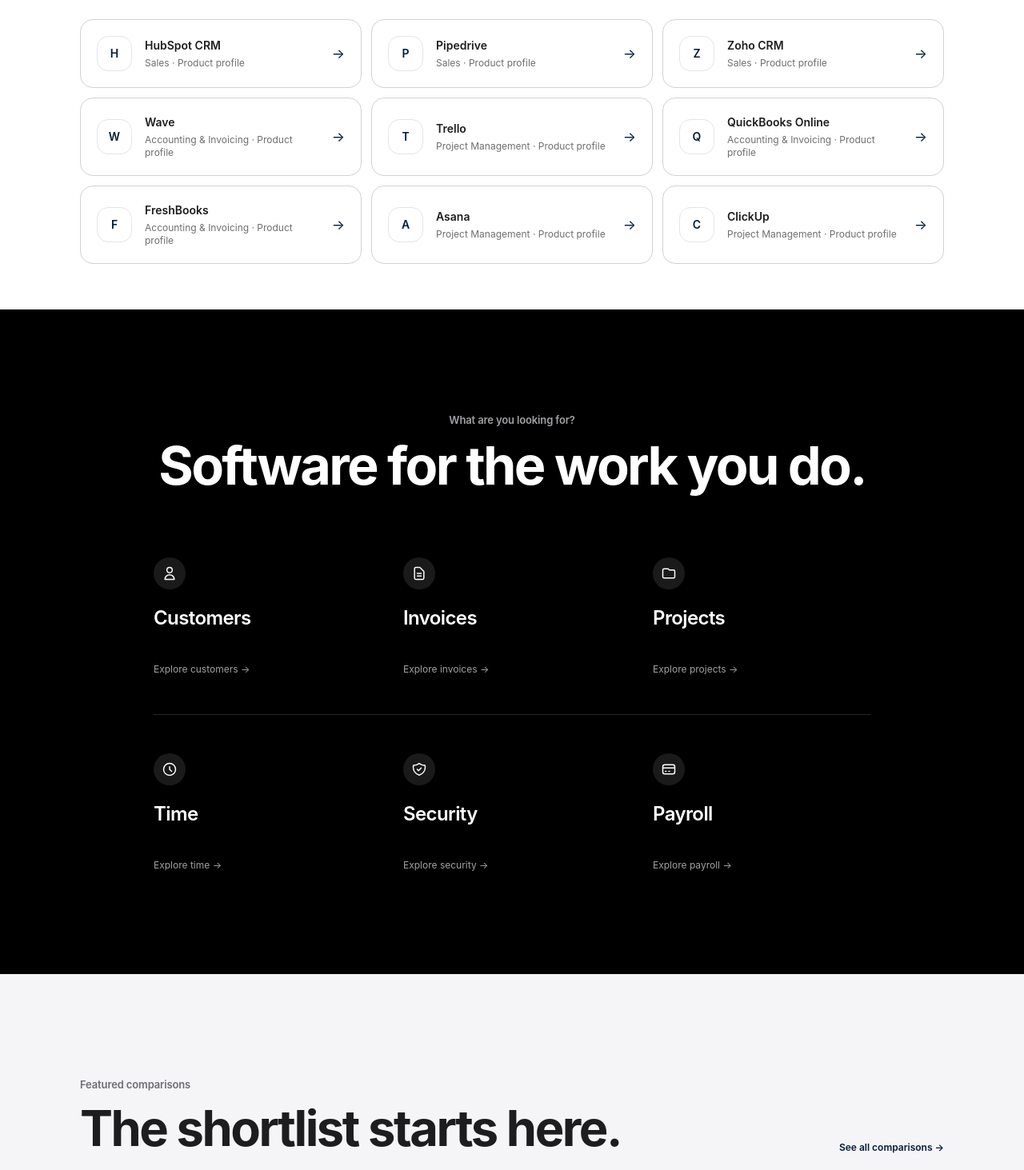
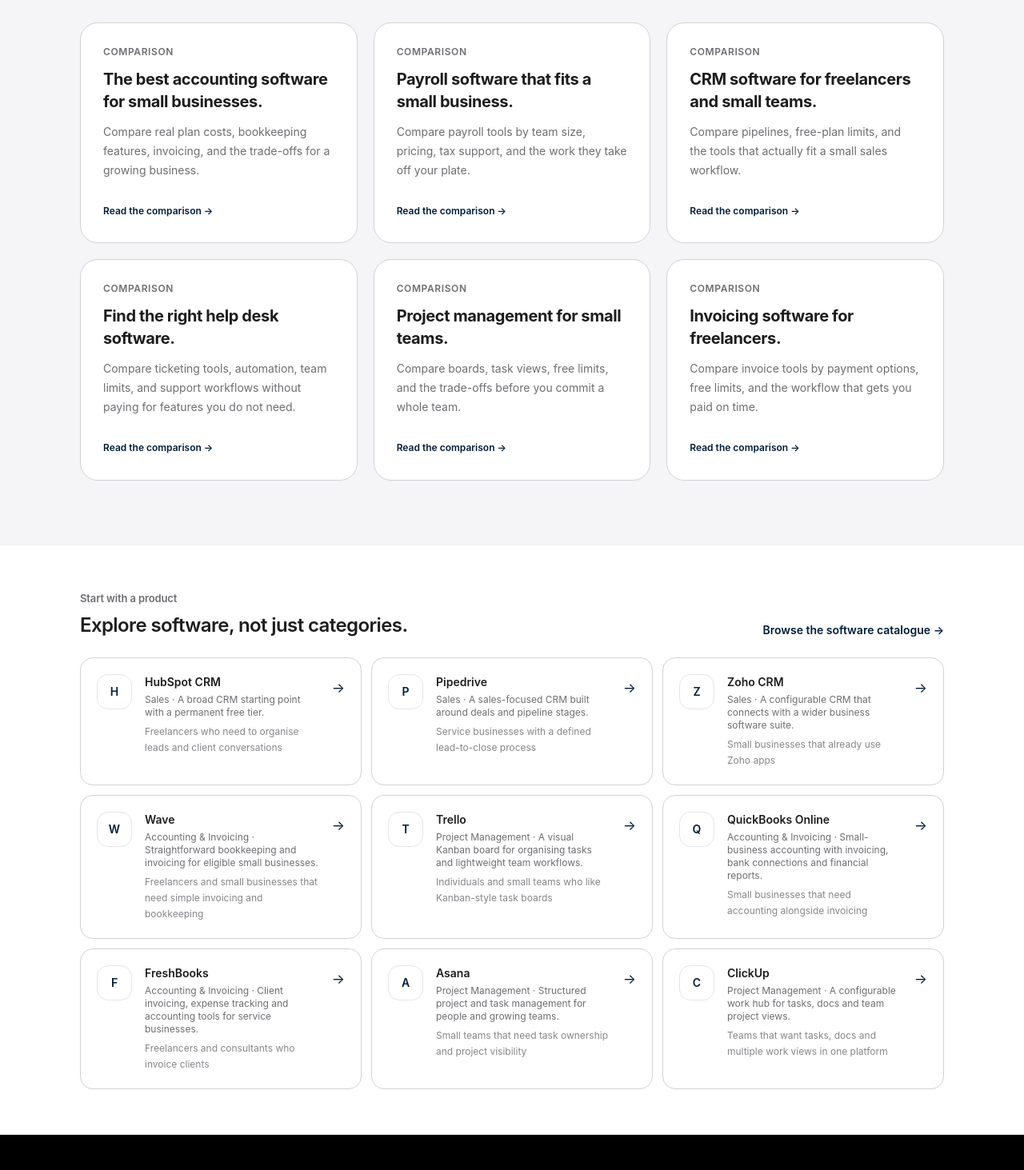
Before and after one commit to LinukaBandara/StackPick, a Next.js app: page / in a window 1280 px wide. Shown: the part 1267-2730 px from the top of the page at 80% size. Built offline with nearby package versions, Linux system fonts and the light colour scheme; no server answers.

Commit message:
Phase 1: homepage content-first layout + richer software cards + denser work categories

```diff
--- a/app/page.tsx
+++ b/app/page.tsx
@@ -20,96 +20,86 @@
 const FEATURED = [
   {
     href: "/best/accounting-software",
-    eyebrow: "Accounting",
+    eyebrow: "Comparison",
     title: "The best accounting software for small businesses.",
     desc: "Compare real plan costs, bookkeeping features, invoicing, and the trade-offs for a growing business.",
   },
   {
     href: "/best/payroll-software",
-    eyebrow: "Payroll",
+    eyebrow: "Comparison",
     title: "Payroll software that fits a small business.",
     desc: "Compare payroll tools by team size, pricing, tax support, and the work they take off your plate.",
   },
   {
+    href: "/best/crm-software",
+    eyebrow: "Comparison",
+    title: "CRM software for freelancers and small teams.",
+    desc: "Compare pipelines, free-plan limits, and the tools that actually fit a small sales workflow.",
+  },
+  {
     href: "/best/help-desk-software",
-    eyebrow: "Customer support",
+    eyebrow: "Comparison",
     title: "Find the right help desk software.",
     desc: "Compare ticketing tools, automation, team limits, and support workflows without paying for features you do not need.",
   },
   {
-    href: "/best/inventory-management-software",
-    eyebrow: "Inventory",
-    title: "Inventory software for growing businesses.",
-    desc: "Compare stock tracking, integrations, order workflows, and pricing before you commit.",
+    href: "/best/project-management-software",
+    eyebrow: "Comparison",
+    title: "Project management for small teams.",
+    desc: "Compare boards, task views, free limits, and the trade-offs before you commit a whole team.",
+  },
+  {
+    href: "/best/invoicing-software",
+    eyebrow: "Comparison",
+    title: "Invoicing software for freelancers.",
+    desc: "Compare invoice tools by payment options, free limits, and the workflow that gets you paid on time.",
   },
 ];
 
-const ROW1_CATEGORIES = [
+const WORK_CATEGORIES = [
   {
     label: "Customers",
     href: "/best/crm-software",
-    icon: (
-      <svg className="h-5 w-5" fill="none" viewBox="0 0 24 24" stroke="currentColor">
-        <path strokeLinecap="round" strokeLinejoin="round" strokeWidth={1.75} d="M16 7a4 4 0 11-8 0 4 4 0 018 0zM12 14a7 7 0 00-7 7h14a7 7 0 00-7-7z" />
-      </svg>
-    ),
+    desc: "CRM and pipeline tools for leads and follow-ups.",
+    iconPath: "M16 7a4 4 0 11-8 0 4 4 0 018 0zM12 14a7 7 0 00-7 7h14a7 7 0 00-7-7z",
   },
   {
     label: "Invoices",
     href: "/best/invoicing-software",
-    icon: (
-      <svg className="h-5 w-5" fill="none" viewBox="0 0 24 24" stroke="currentColor">
-        <path strokeLinecap="round" strokeLinejoin="round" strokeWidth={1.75} d="M9 12h6m-6 4h6m2 5H7a2 2 0 01-2-2V5a2 2 0 012-2h5.586a1 1 0 01.707.293l5.414 5.414a1 1 0 01.293.707V19a2 2 0 01-2 2z" />
-      </svg>
-    ),
+    desc: "Get paid with clear invoicing and payment flows.",
+    iconPath: "M9 12h6m-6 4h6m2 5H7a2 2 0 01-2-2V5a2 2 0 012-2h5.586a1 1 0 01.707.293l5.414 5.414a1 1 0 01.293.707V19a2 2 0 01-2 2z",
   },
   {
     label: "Projects",
     href: "/best/project-management-software",
-    icon: (
-      <svg className="h-5 w-5" fill="none" viewBox="0 0 24 24" stroke="currentColor">
-        <path strokeLinecap="round" strokeLinejoin="round" strokeWidth={1.75} d="M3 7v10a2 2 0 002 2h14a2 2 0 002-2V9a2 2 0 00-2-2h-6l-2-2H5a2 2 0 00-2 2z" />
-      </svg>
-    ),
+    desc: "Track client work without unnecessary complexity.",
+    iconPath: "M3 7v10a2 2 0 002 2h14a2 2 0 002-2V9a2 2 0 00-2-2h-6l-2-2H5a2 2 0 00-2 2z",
   },
-];
-
-const ROW2_CATEGORIES = [
   {
     label: "Time",
     href: "/best/time-tracking-software",
-    icon: (
-      <svg className="h-5 w-5" fill="none" viewBox="0 0 24 24" stroke="currentColor">
-        <path strokeLinecap="round" strokeLinejoin="round" strokeWidth={1.75} d="M12 8v4l3 3m6-3a9 9 0 11-18 0 9 9 0 0118 0z" />
-      </svg>
-    ),
+    desc: "Track billable hours and team time honestly.",
+    iconPath: "M12 8v4l3 3m6-3a9 9 0 11-18 0 9 9 0 0118 0z",
   },
   {
     label: "Security",
     href: "/best/business-vpn",
-    icon: (
-      <svg className="h-5 w-5" fill="none" viewBox="0 0 24 24" stroke="currentColor">
-        <path strokeLinecap="round" strokeLinejoin="round" strokeWidth={1.75} d="M9 12l2 2 4-4m5.618-4.016A11.955 11.955 0 0112 2.944a11.955 11.955 0 01-8.618 3.04A12.02 12.02 0 003 9c0 5.591 3.824 10.29 9 11.622 5.176-1.332 9-6.03 9-11.622 0-1.042-.133-2.052-.382-3.016z" />
-      </svg>
-    ),
+    desc: "Protect remote access and everyday accounts.",
+    iconPath: "M9 12l2 2 4-4m5.618-4.016A11.955 11.955 0 0112 2.944a11.955 11.955 0 01-8.618 3.04A12.02 12.02 0 003 9c0 5.591 3.824 10.29 9 11.622 5.176-1.332 9-6.03 9-11.622 0-1.042-.133-2.052-.382-3.016z",
   },
   {
     label: "Payroll",
     href: "/best/payroll-software",
-    icon: (
-      <svg className="h-5 w-5" fill="none" viewBox="0 0 24 24" stroke="currentColor">
-        <path strokeLinecap="round" strokeLinejoin="round" strokeWidth={1.75} d="M3 10h18M7 15h1m4 0h1m-7 4h12a3 3 0 003-3V8a3 3 0 00-3-3H6a3 3 0 00-3 3v8a3 3 0 003 3z" />
-      </svg>
-    ),
+    desc: "Run payroll without drowning in admin.",
+    iconPath: "M3 10h18M7 15h1m4 0h1m-7 4h12a3 3 0 003-3V8a3 3 0 00-3-3H6a3 3 0 00-3 3v8a3 3 0 003 3z",
   },
 ];
 
 export default function HomePage() {
   return (
     <>
-      {/* 1. Hero Section */}
       <section className="sp-hero-section bg-white">
-        <div className="sp-container flex min-h-[600px] flex-col items-center justify-center py-16 text-center sm:min-h-[680px] sm:py-24">
+        <div className="sp-container flex min-h-[520px] flex-col items-center justify-center py-14 text-center sm:min-h-[560px] sm:py-20">
           <p className="sp-eyebrow">Software, without the noise.</p>
           <h1 className="sp-display mt-6 max-w-5xl">
             Find the right tool.<br />
@@ -141,45 +131,55 @@
             <Link href="/about" className="inline-flex items-center px-3 py-2 text-sm font-medium text-[#6e6e73] transition hover:text-[#001D39]">How StackPick works</Link>
           </div>
 
-          {/* 3 Steps Container */}
-          <div className="mt-16 w-full max-w-4xl rounded-[32px] bg-[#f5f5f7] px-6 py-10 sm:px-12 sm:py-12">
-            <p className="text-xs font-semibold uppercase tracking-[0.16em] text-[#6e6e73]">
-              A better way to choose
-            </p>
-            <div className="mt-8 grid gap-8 text-left sm:grid-cols-3">
+          <div className="mt-12 w-full max-w-4xl rounded-[32px] bg-[#f5f5f7] px-6 py-8 sm:px-12 sm:py-10">
+            <p className="text-xs font-semibold uppercase tracking-[0.16em] text-[#6e6e73]">A better way to choose</p>
+            <div className="mt-6 grid gap-8 text-left sm:grid-cols-3">
               <div>
                 <p className="text-sm font-semibold text-[#001D39]">01</p>
-                <h2 className="mt-2 text-base font-semibold tracking-tight text-[#1d1d1f]">
-                  Start with the job
-                </h2>
-                <p className="mt-2 text-xs leading-5 text-[#6e6e73]">
-                  What are you actually trying to get done?
-                </p>
+                <h2 className="mt-2 text-base font-semibold tracking-tight text-[#1d1d1f]">Start with the job</h2>
+                <p className="mt-2 text-xs leading-5 text-[#6e6e73]">What are you actually trying to get done?</p>
               </div>
               <div>
                 <p className="text-sm font-semibold text-[#001D39]">02</p>
-                <h2 className="mt-2 text-base font-semibold tracking-tight text-[#1d1d1f]">
-                  Compare the trade-offs
-                </h2>
-                <p className="mt-2 text-xs leading-5 text-[#6e6e73]">
-                  What does the free plan really include? What will become a problem later?
-                </p>
+                <h2 className="mt-2 text-base font-semibold tracking-tight text-[#1d1d1f]">Compare the trade-offs</h2>
+                <p className="mt-2 text-xs leading-5 text-[#6e6e73]">What does the free plan really include? What will become a problem later?</p>
               </div>
               <div>
                 <p className="text-sm font-semibold text-[#001D39]">03</p>
-                <h2 className="mt-2 text-base font-semibold tracking-tight text-[#1d1d1f]">
-                  Choose with context
-                </h2>
-                <p className="mt-2 text-xs leading-5 text-[#6e6e73]">
-                  The best tool is the one that fits your workflow - not the one with the longest feature list.
-                </p>
+                <h2 className="mt-2 text-base font-semibold tracking-tight text-[#1d1d1f]">Choose with context</h2>
+                <p className="mt-2 text-xs leading-5 text-[#6e6e73]">The best tool is the one that fits your workflow - not the one with the longest feature list.</p>
               </div>
             </div>
           </div>
         </div>
       </section>
 
-      {/* Popular software profiles */}
+      <section className="bg-[#f5f5f7]">
+        <div className="sp-container py-16 sm:py-20">
+          <div className="flex flex-col gap-4 sm:flex-row sm:items-end sm:justify-between">
+            <div>
+              <p className="sp-eyebrow">Featured comparisons</p>
+              <h2 className="sp-title mt-3 max-w-3xl">The shortlist starts here.</h2>
+            </div>
+            <Link href="/best" className="inline-flex items-center gap-1.5 text-xs font-semibold text-[#001D39] hover:underline">See all comparisons →</Link>
+          </div>
+          <div className="mt-10 grid gap-5 sm:grid-cols-2 lg:grid-cols-3">
+            {FEATURED.map((item) => (
+              <Link key={item.href} href={item.href} className="group flex min-h-[220px] flex-col justify-between rounded-[22px] border border-[#d2d2d7] bg-white p-6 transition-all duration-300 hover:-translate-y-1 hover:shadow-lg sm:p-7">
+                <div>
+                  <p className="text-xs font-semibold uppercase tracking-wider text-[#6e6e73]">{item.eyebrow}</p>
+                  <h3 className="mt-3 text-lg font-bold leading-snug tracking-[-0.02em] text-[#1d1d1f] sm:text-xl">{item.title}</h3>
+                  <p className="mt-3 text-sm leading-6 text-[#6e6e73]">{item.desc}</p>
+                </div>
+                <div className="mt-6">
+                  <span className="text-xs font-semibold text-[#001D39] group-hover:underline">Read the comparison →</span>
+                </div>
+              </Link>
+            ))}
+          </div>
+        </div>
+      </section>
+
       <section className="border-y border-black/[0.06] bg-white">
         <div className="sp-container py-10 sm:py-14">
           <div className="flex flex-col gap-3 sm:flex-row sm:items-end sm:justify-between">
@@ -191,122 +191,45 @@
           </div>
           <div className="mt-6 grid gap-3 sm:grid-cols-3">
             {SOFTWARE_PROFILES.map((software) => (
-              <Link
-                key={software.slug}
-                href={`/software/${software.slug}`}
-                className="group flex min-w-0 items-center gap-4 rounded-2xl border border-[#d2d2d7] bg-white p-4 transition-colors hover:border-[#001D39]/40 hover:bg-[#f9fafb] sm:p-5"
-              >
+              <Link key={software.slug} href={`/software/${software.slug}`} className="group flex min-w-0 items-start gap-4 rounded-2xl border border-[#d2d2d7] bg-white p-4 transition-colors hover:border-[#001D39]/40 hover:bg-[#f9fafb] sm:p-5">
                 <SoftwareLogo name={software.name} url={software.officialUrl} />
                 <span className="min-w-0 flex-1">
                   <span className="block truncate text-sm font-semibold text-[#1d1d1f]">{software.name}</span>
-                  <span className="mt-1 block text-xs text-[#6e6e73]">{software.category} · Product profile</span>
+                  <span className="mt-1 block text-xs text-[#6e6e73]">{software.category} · {software.tagline}</span>
+                  <span className="mt-1.5 block text-xs leading-5 text-[#86868b] line-clamp-2">{software.bestFor[0]}</span>
                 </span>
-                <span aria-hidden="true" className="text-[#001D39] transition-transform group-hover:translate-x-0.5">→</span>
+                <span aria-hidden="true" className="pt-1 text-[#001D39] transition-transform group-hover:translate-x-0.5">→</span>
               </Link>
             ))}
           </div>
         </div>
       </section>
 
-      {/* 2. Dark Showcase Section (Software for the work you do) */}
       <section className="bg-black text-white">
-        <div className="sp-container py-14 sm:py-24 lg:py-32">
+        <div className="sp-container py-14 sm:py-20 lg:py-24">
           <div className="mx-auto max-w-5xl text-center">
             <p className="sp-eyebrow text-[#a1a1a6]">What are you looking for?</p>
-            <h2 className="sp-title mt-3 max-w-none text-balance text-white text-[clamp(2.25rem,5.2vw,4.2rem)] leading-[1.05]">
-              Software for the work you do.
-            </h2>
+            <h2 className="sp-title mt-3 max-w-none text-balance text-white text-[clamp(2.25rem,5.2vw,4.2rem)] leading-[1.05]">Software for the work you do.</h2>
           </div>
-
-          <div className="mx-auto mt-10 w-full max-w-4xl sm:mt-16 lg:mt-20">
-            {/* Row 1: Customers, Invoices, Projects */}
-            <div className="grid grid-cols-2 gap-x-5 gap-y-8 sm:grid-cols-2 sm:gap-10 lg:grid-cols-3">
-              {ROW1_CATEGORIES.map((item) => (
-                <Link key={item.label} href={item.href} className="group block">
-                  <div className="flex h-10 w-10 items-center justify-center rounded-full bg-white/10 text-white transition-transform group-hover:scale-105">
-                    {item.icon}
-                  </div>
-                  <h3 className="mt-4 text-xl font-semibold tracking-tight text-white sm:mt-5 sm:text-2xl">
-                    {item.label}
-                  </h3>
-                  <span className="mt-5 block text-xs text-[#a1a1a6] transition-colors group-hover:text-white sm:mt-8 lg:mt-10">
-                    Explore {item.label.toLowerCase()} →
-                  </span>
-                </Link>
-              ))}
-            </div>
-
-            {/* Subtle Divider Line spanning across columns */}
-            <div className="my-8 border-b border-white/15 sm:my-12" />
-
-            {/* Row 2: Time, Security, Payroll */}
-            <div className="grid grid-cols-2 gap-x-5 gap-y-8 sm:grid-cols-2 sm:gap-10 lg:grid-cols-3">
-              {ROW2_CATEGORIES.map((item) => (
-                <Link key={item.label} href={item.href} className="group block">
-                  <div className="flex h-10 w-10 items-center justify-center rounded-full bg-white/10 text-white transition-transform group-hover:scale-105">
-                    {item.icon}
-                  </div>
-                  <h3 className="mt-4 text-xl font-semibold tracking-tight text-white sm:mt-5 sm:text-2xl">
-                    {item.label}
-                  </h3>
-                  <span className="mt-5 block text-xs text-[#a1a1a6] transition-colors group-hover:text-white sm:mt-8 lg:mt-10">
-                    Explore {item.label.toLowerCase()} →
-                  </span>
-                </Link>
-              ))}
-            </div>
-          </div>
-        </div>
-      </section>
-
-      {/* 3. Popular Comparisons Section */}
-      <section className="bg-[#f5f5f7]">
-        <div className="sp-container py-24 sm:py-32">
-          <div className="flex flex-col gap-4 sm:flex-row sm:items-end sm:justify-between">
-            <div>
-              <p className="sp-eyebrow">Featured comparisons</p>
-              <h2 className="sp-title mt-3 max-w-3xl">The shortlist starts here.</h2>
-            </div>
-            <Link
-              href="/best"
-              className="inline-flex items-center gap-1.5 text-xs font-semibold text-[#001D39] hover:underline"
-            >
-              See all comparisons →
-            </Link>
-          </div>
-
-          <div className="mt-14 grid gap-6 lg:grid-cols-2">
-            {FEATURED.map((item) => (
-              <Link
-                key={item.href}
-                href={item.href}
-                className="group flex min-h-[300px] flex-col justify-between rounded-[28px] border border-[#d2d2d7] bg-white p-8 transition-all duration-300 hover:-translate-y-1 hover:shadow-lg sm:p-10"
-              >
-                <div>
-                  <p className="text-xs font-semibold uppercase tracking-wider text-[#6e6e73]">
-                    {item.eyebrow}
-                  </p>
-                  <h3 className="mt-4 text-2xl font-bold leading-snug tracking-[-0.03em] text-[#1d1d1f] sm:text-3xl">
-                    {item.title}
-                  </h3>
-                  <p className="mt-4 text-sm leading-6 text-[#6e6e73]">
-                    {item.desc}
-                  </p>
+          <div className="mx-auto mt-10 grid w-full max-w-4xl grid-cols-1 gap-4 sm:mt-14 sm:grid-cols-2 lg:grid-cols-3">
+            {WORK_CATEGORIES.map((item) => (
+              <Link key={item.label} href={item.href} className="group rounded-2xl border border-white/10 bg-white/[0.04] p-5 transition hover:border-white/25 hover:bg-white/[0.07]">
+                <div className="flex h-10 w-10 items-center justify-center rounded-full bg-white/10 text-white transition-transform group-hover:scale-105">
+                  <svg className="h-5 w-5" fill="none" viewBox="0 0 24 24" stroke="currentColor">
+                    <path strokeLinecap="round" strokeLinejoin="round" strokeWidth={1.75} d={item.iconPath} />
+                  </svg>
                 </div>
-                <div className="mt-8">
-                  <span className="text-xs font-semibold text-[#001D39] group-hover:underline">
-                    Read the comparison →
-                  </span>
-                </div>
+                <h3 className="mt-4 text-lg font-semibold tracking-tight text-white sm:text-xl">{item.label}</h3>
+                <p className="mt-2 text-xs leading-5 text-[#a1a1a6]">{item.desc}</p>
+                <span className="mt-4 block text-xs text-[#a1a1a6] transition-colors group-hover:text-white">Explore {item.label.toLowerCase()} →</span>
               </Link>
             ))}
           </div>
         </div>
       </section>
 
-      {/* 4. The Approach Section */}
       <section className="bg-white">
-        <div className="sp-container py-24 sm:py-32">
+        <div className="sp-container py-20 sm:py-24">
           <div className="max-w-3xl">
             <p className="sp-eyebrow">Our approach</p>
             <h2 className="sp-title mt-3">Useful beats impressive.</h2>
@@ -316,50 +239,30 @@
               the reason you might regret choosing a tool six months later.
             </p>
           </div>
-
           <div className="mt-16 grid gap-10 border-t border-black/10 pt-10 md:grid-cols-3">
             <div>
-              <h3 className="text-lg font-bold tracking-tight text-[#1d1d1f]">
-                Pricing reality
-              </h3>
-              <p className="mt-2.5 text-xs leading-6 text-[#6e6e73]">
-                We separate the advertised starting price from the plan you will actually need.
-              </p>
+              <h3 className="text-lg font-bold tracking-tight text-[#1d1d1f]">Pricing reality</h3>
+              <p className="mt-2.5 text-xs leading-6 text-[#6e6e73]">We separate the advertised starting price from the plan you will actually need.</p>
             </div>
             <div>
-              <h3 className="text-lg font-bold tracking-tight text-[#1d1d1f]">
-                Fit over features
-              </h3>
-              <p className="mt-2.5 text-xs leading-6 text-[#6e6e73]">
-                A smaller tool can be a better choice when it matches the way you work.
-              </p>
+              <h3 className="text-lg font-bold tracking-tight text-[#1d1d1f]">Fit over features</h3>
+              <p className="mt-2.5 text-xs leading-6 text-[#6e6e73]">A smaller tool can be a better choice when it matches the way you work.</p>
             </div>
             <div>
-              <h3 className="text-lg font-bold tracking-tight text-[#1d1d1f]">
-                Clear verdicts
-              </h3>
-              <p className="mt-2.5 text-xs leading-6 text-[#6e6e73]">
-                Every comparison should help you decide - including when the answer is to use nothing.
-              </p>
+              <h3 className="text-lg font-bold tracking-tight text-[#1d1d1f]">Clear verdicts</h3>
+              <p className="mt-2.5 text-xs leading-6 text-[#6e6e73]">Every comparison should help you decide - including when the answer is to use nothing.</p>
             </div>
           </div>
         </div>
       </section>
 
-      {/* 5. Closing CTA Section */}
       <section className="bg-[#f5f5f7]">
-        <div className="sp-container py-24 text-center sm:py-32">
+        <div className="sp-container py-20 text-center sm:py-24">
           <p className="sp-eyebrow">Ready when you are.</p>
-          <h2 className="sp-title mx-auto mt-3 max-w-3xl">
-            Make your next software decision a simpler one.
-          </h2>
+          <h2 className="sp-title mx-auto mt-3 max-w-3xl">Make your next software decision a simpler one.</h2>
           <div className="mt-8 flex flex-wrap justify-center gap-6">
-            <Link href="/best" className="inline-block text-sm font-semibold text-[#001D39] hover:underline">
-              Browse all comparisons →
-            </Link>
-            <Link href="/software" className="inline-block text-sm font-semibold text-[#001D39] hover:underline">
-              Explore software profiles →
-            </Link>
+            <Link href="/best" className="inline-block text-sm font-semibold text-[#001D39] hover:underline">Browse all comparisons →</Link>
+            <Link href="/software" className="inline-block text-sm font-semibold text-[#001D39] hover:underline">Explore software profiles →</Link>
           </div>
         </div>
       </section>
```
